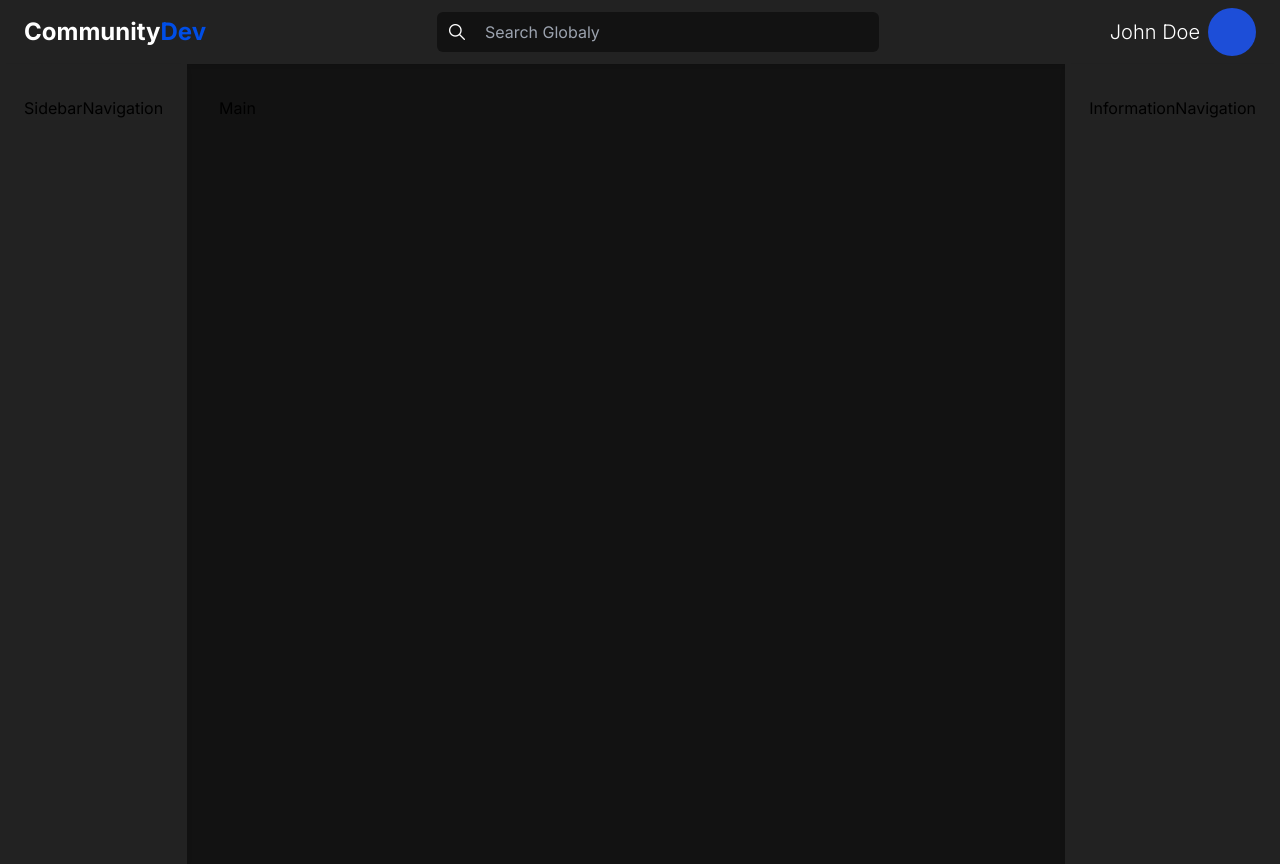
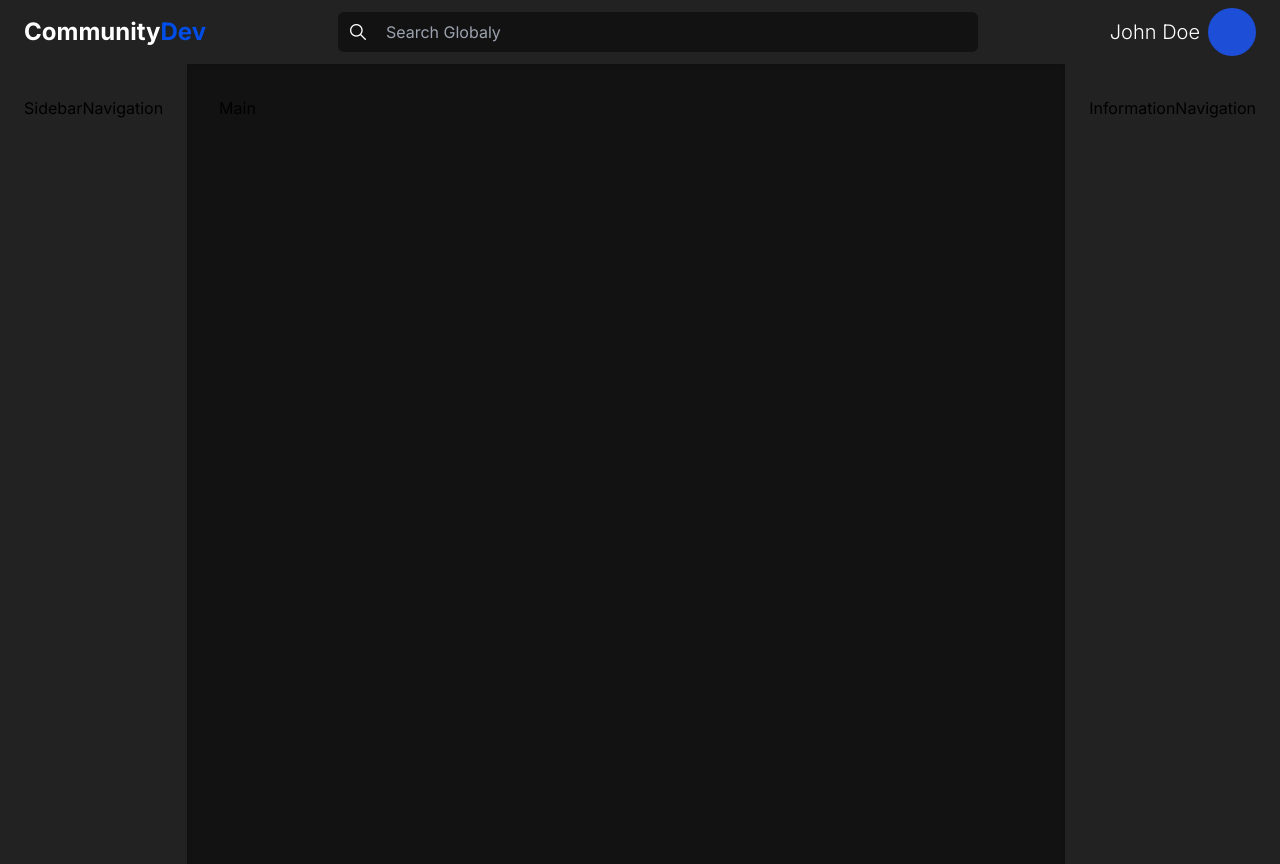
Before and after one commit to Dzenoo/Community-Dev-Platform, a Next.js app: page / in a window 1280 px wide. Built offline with nearby package versions, Linux system fonts and the light colour scheme.

Commit message:
Adding input nav saerch

```diff
--- a/app/globals.css
+++ b/app/globals.css
@@ -26,5 +26,21 @@ body {
 }
 
 .input_navigation {
-  @apply py-2 pr-40 pl-12 border bg-[#121212] rounded-md border-none text-white transition-all;
+  @apply py-2 w-[40em] pl-12 border bg-[#121212] rounded-md border-none text-white transition-all;
 }
+
+.input_navigation_result_box {
+  @apply w-full h-60 overflow-y-scroll rounded-b-md bg-white absolute transition-opacity;
+  animation: input_navigation_animation 0.7s ease;
+}
+
+/* KEYFRAMES */
+
+@keyframes input_navigation_animation {
+  0% {
+    opacity: 0;
+  }
+  100% {
+    opacity: 2;
+  }
+}
--- a/components/ui/navigation/input-navigation.tsx
+++ b/components/ui/navigation/input-navigation.tsx
@@ -1,6 +1,10 @@
+"use client";
 import Image from "next/image";
+import { useState } from "react";
 
 const InputNavigation = () => {
+  const [isOpenedSearch, setIsOpenedSearch] = useState<boolean>(false);
+
   return (
     <div className="relative">
       <Image
@@ -10,7 +14,21 @@ const InputNavigation = () => {
         width={16}
         height={16}
       />
-      <input placeholder="Search Globaly" className="input_navigation" />
+      <input
+        placeholder="Search Globaly"
+        className="input_navigation"
+        onMouseOver={() => setIsOpenedSearch(true)}
+        onMouseOut={() => setIsOpenedSearch(false)}
+      />
+      {isOpenedSearch && (
+        <div
+          onMouseOver={() => setIsOpenedSearch(true)}
+          onMouseOut={() => setIsOpenedSearch(false)}
+          className="input_navigation_result_box"
+        >
+          Search
+        </div>
+      )}
     </div>
   );
 };
```
